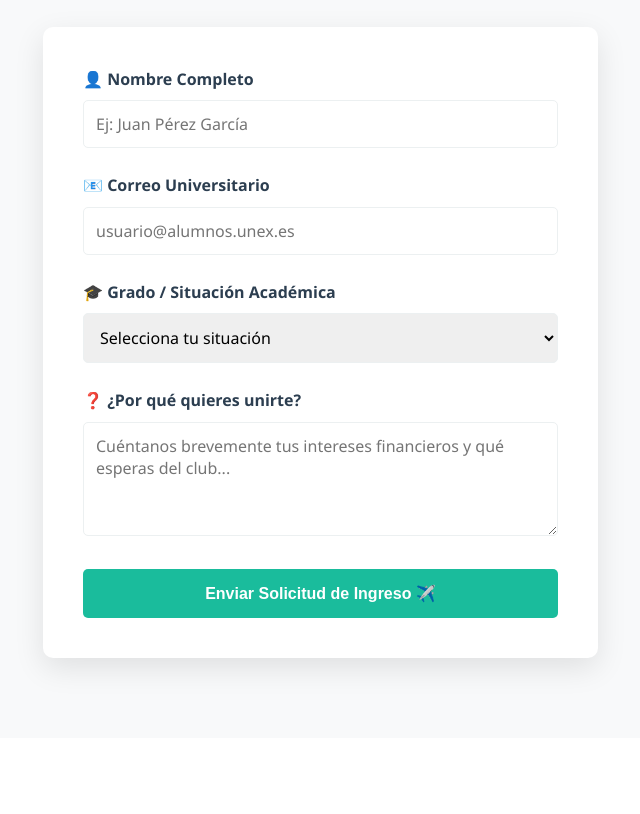
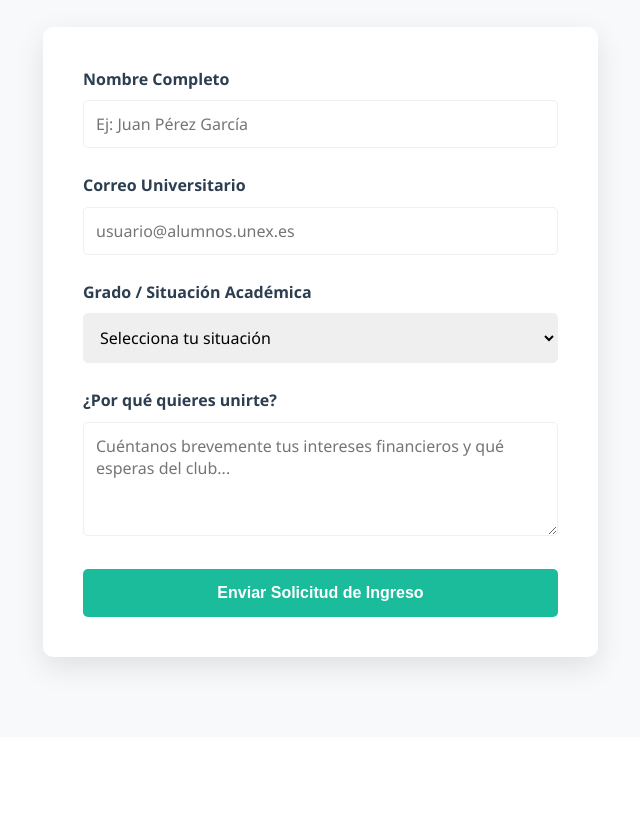
Before and after one commit to VictorAsensio17/CFEEXPW, a website: page index.html in a window 1280 px wide. Shown: the part 3235-4049 px from the top of the page, without its empty margins (17-657 px from the left). Drawn offline with nearby package versions, Linux system fonts and the light colour scheme; a script that the page names is missing.

Commit message:
Changes to be committed:

```diff
--- a/index.html
+++ b/index.html
@@ -240,30 +240,31 @@
                 <div class="admission-form">
                     <form id="admissionForm">
                         <div class="form-group">
-                            <label for="fullName">👤 Nombre Completo</label>
+                            <label for="fullName">Nombre Completo</label>
                             <input type="text" id="fullName" name="fullName" placeholder="Ej: Juan Pérez García" required>
                         </div>
                         <div class="form-group">
-                            <label for="email">📧 Correo Universitario</label>
+                            <label for="email">Correo Universitario</label>
                             <input type="email" id="email" name="email" placeholder="usuario@alumnos.unex.es" required>
                         </div>
                         <div class="form-group">
-                            <label for="degree">🎓 Grado / Situación Académica</label>
+                            <label for="degree">Grado / Situación Académica</label>
                             <select id="degree" name="degree" required>
                                 <option value="">Selecciona tu situación</option>
                                 <option value="grado-1">Grado 1º Año</option>
                                 <option value="grado-2">Grado 2º Año</option>
                                 <option value="grado-3">Grado 3º Año</option>
                                 <option value="grado-4">Grado 4º Año</option>
+                                <option value="grado-5">Grado 5º Año</option>
                                 <option value="master">Máster</option>
-                                <option value="pgrado">Postgrado</option>
+                                <option value="pgrado">Alumni</option>
                             </select>
                         </div>
                         <div class="form-group">
-                            <label for="interests">❓ ¿Por qué quieres unirte?</label>
+                            <label for="interests">¿Por qué quieres unirte?</label>
                             <textarea id="interests" name="interests" placeholder="Cuéntanos brevemente tus intereses financieros y qué esperas del club..." rows="4" required></textarea>
                         </div>
-                        <button type="submit" class="btn btn-primary btn-submit">Enviar Solicitud de Ingreso ✈️</button>
+                        <button type="submit" class="btn btn-primary btn-submit">Enviar Solicitud de Ingreso</button>
                     </form>
                 </div>
             </div>
```
